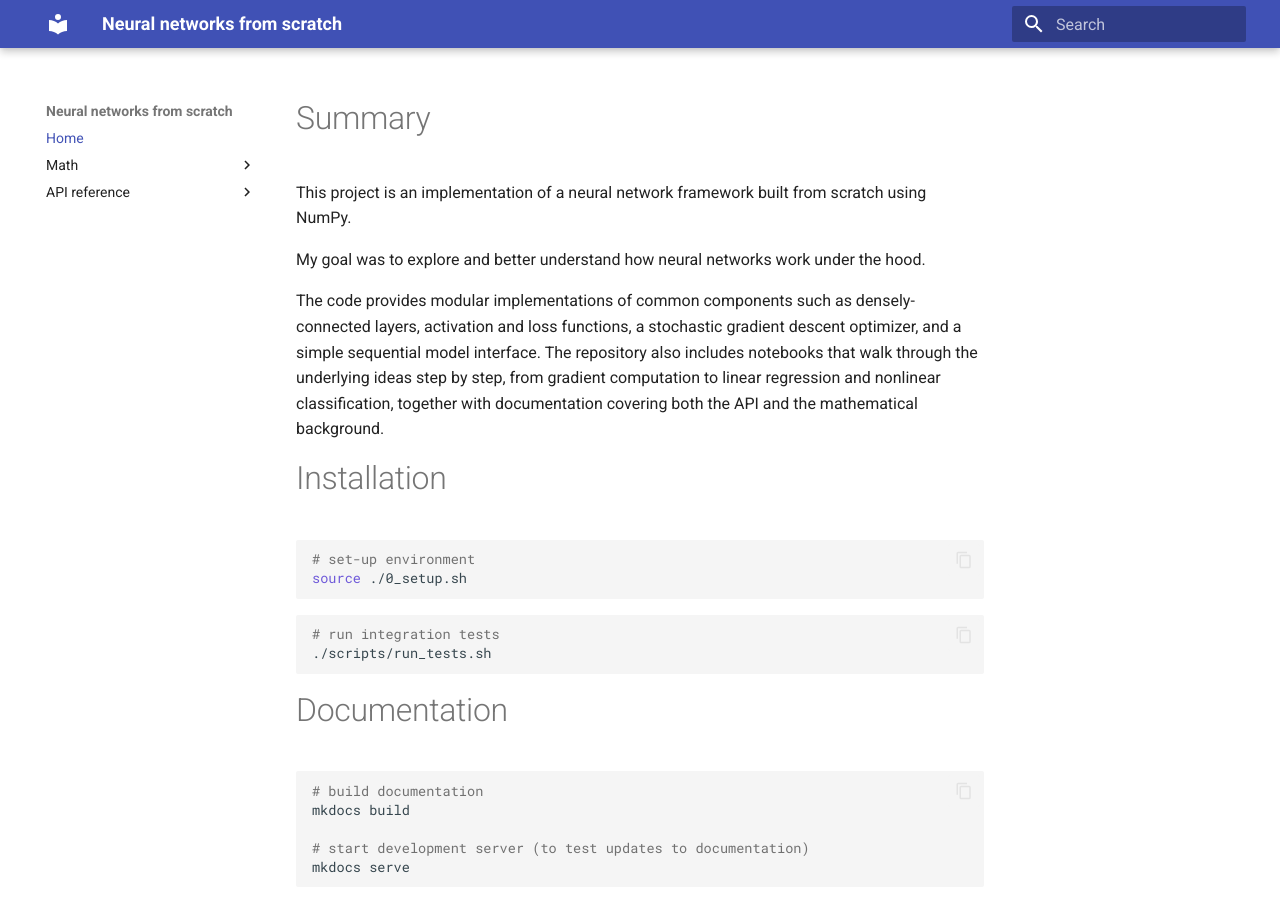
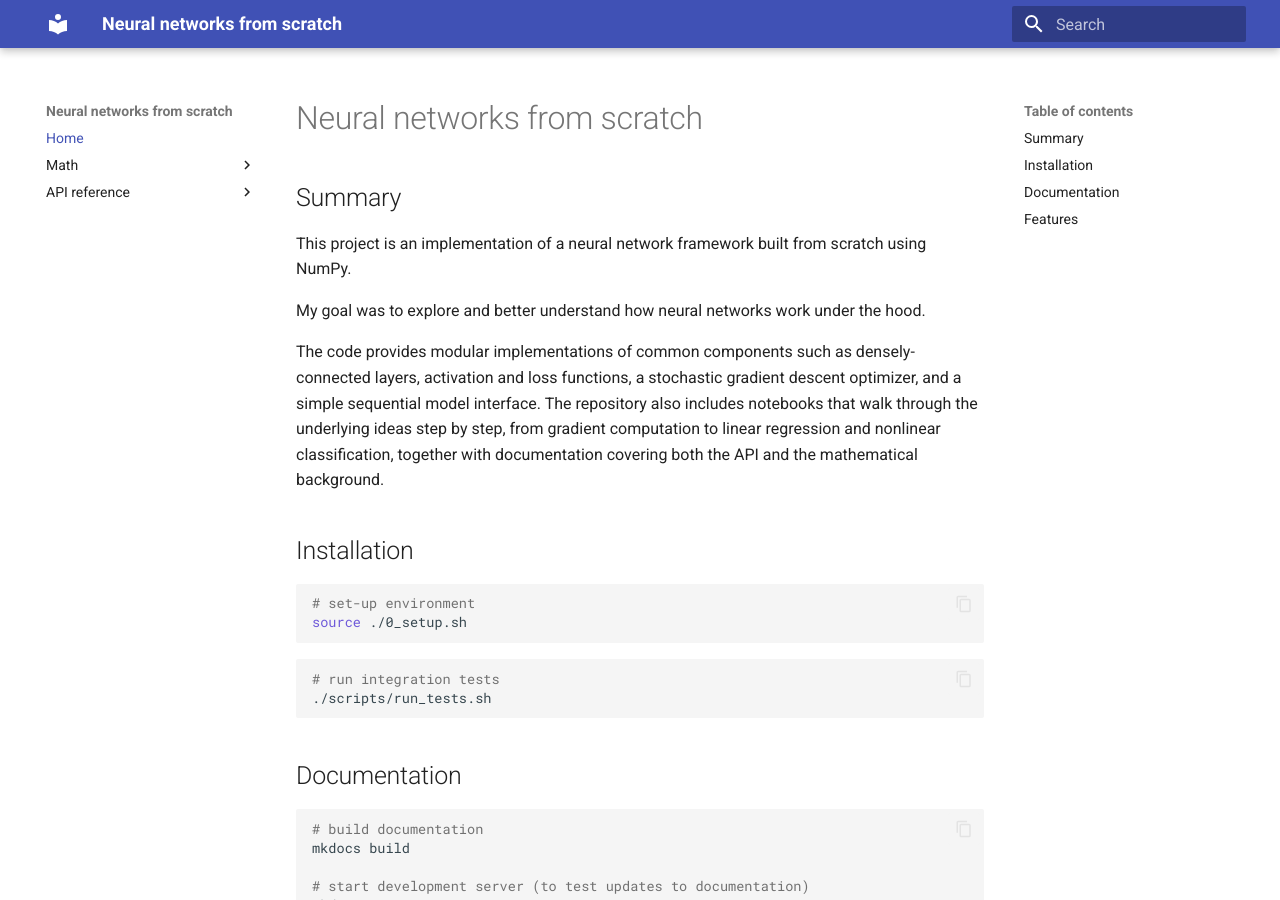
Before and after one commit to Mikel-MG/neural-networks-from-scratch, an MkDocs documentation site: the page built from docs/index.md, in a window 1280 px wide and 900 px high. Built offline with MkDocs 1.6.1 and Material for MkDocs 9.7.7, drawn with Linux system fonts in a browser that asks for light colours.

Commit message:
Add TOC to documentation homepage

````diff
--- a/docs/index.md
+++ b/docs/index.md
@@ -1,4 +1,6 @@
-# Summary
+# Neural networks from scratch
+
+## Summary
 
 This project is an implementation of a neural network framework built from scratch using NumPy.
 
@@ -7,7 +9,7 @@ My goal was to explore and better understand how neural networks work under the
 The code provides modular implementations of common components such as densely-connected layers, activation and loss functions, a stochastic gradient descent optimizer, and a simple sequential model interface. The repository also includes notebooks that walk through the underlying ideas step by step, from gradient computation to linear regression and nonlinear classification, together with documentation covering both the API and the mathematical background.
 
 
-# Installation
+## Installation
 
 ```bash
 # set-up environment
@@ -19,7 +21,7 @@ source ./0_setup.sh
 ./scripts/run_tests.sh
 ```
 
-# Documentation
+## Documentation
 
 ```bash
 # build documentation
@@ -29,7 +31,7 @@ mkdocs build
 mkdocs serve
 ```
 
-# Features
+## Features
 
 * Sequential network model
 * Layer: Dense
````
